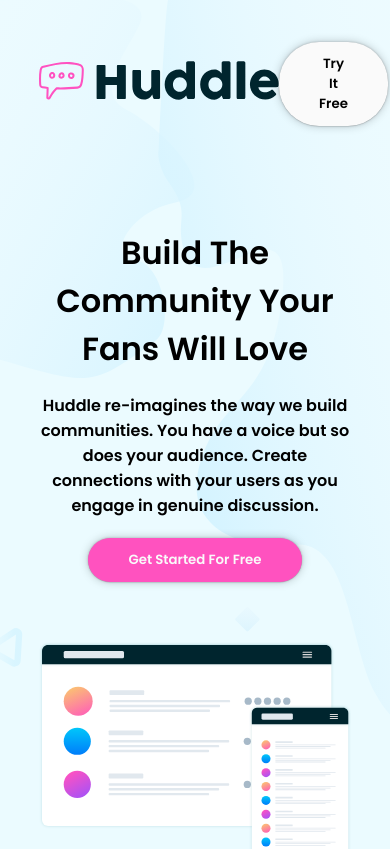
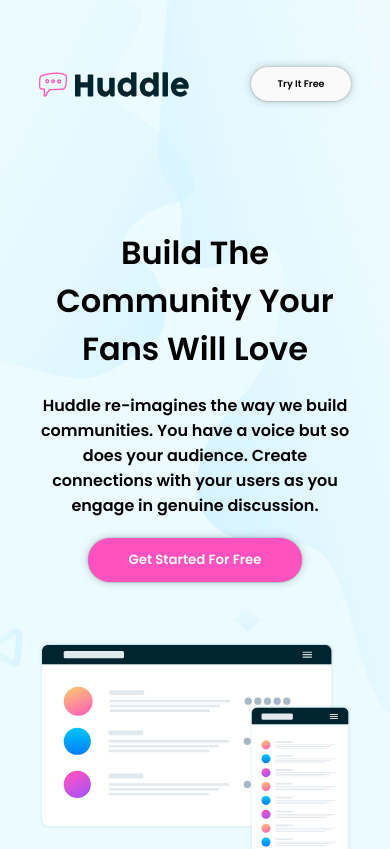
Before and after one commit to ridwan0tahir/huddle, a plain HTML site: page index.html in a window 390 px wide. Shown: the top 849 px of the page. Drawn offline with nearby package versions, Linux system fonts and the light colour scheme.

Commit message:
Correct the header in mobile

```diff
--- a/styles.css
+++ b/styles.css
@@ -61,8 +61,20 @@
     align-items: center;
 }
 
+.brand-logo {
+    width: 200px;
+    height: 40px;
+}
+
+.brand-logo img {
+    width: 100%;
+    height: 100%;
+    object-fit: contain;
+}
+
 .brand-btn {
     background: var(--not-so-white-);
+    margin-left: 20px;
 }
 
 #hero {
@@ -283,6 +295,17 @@
         background-size: cover;
     }
 
+    .brand-logo {
+        width: 150px;
+        height: 30px;
+    }
+
+    .brand-btn {
+        width: 100px;
+        padding: 10px;
+        font-size: 0.6rem;
+    }
+
     #hero {
         flex-direction: column;
         text-align: center;
```
